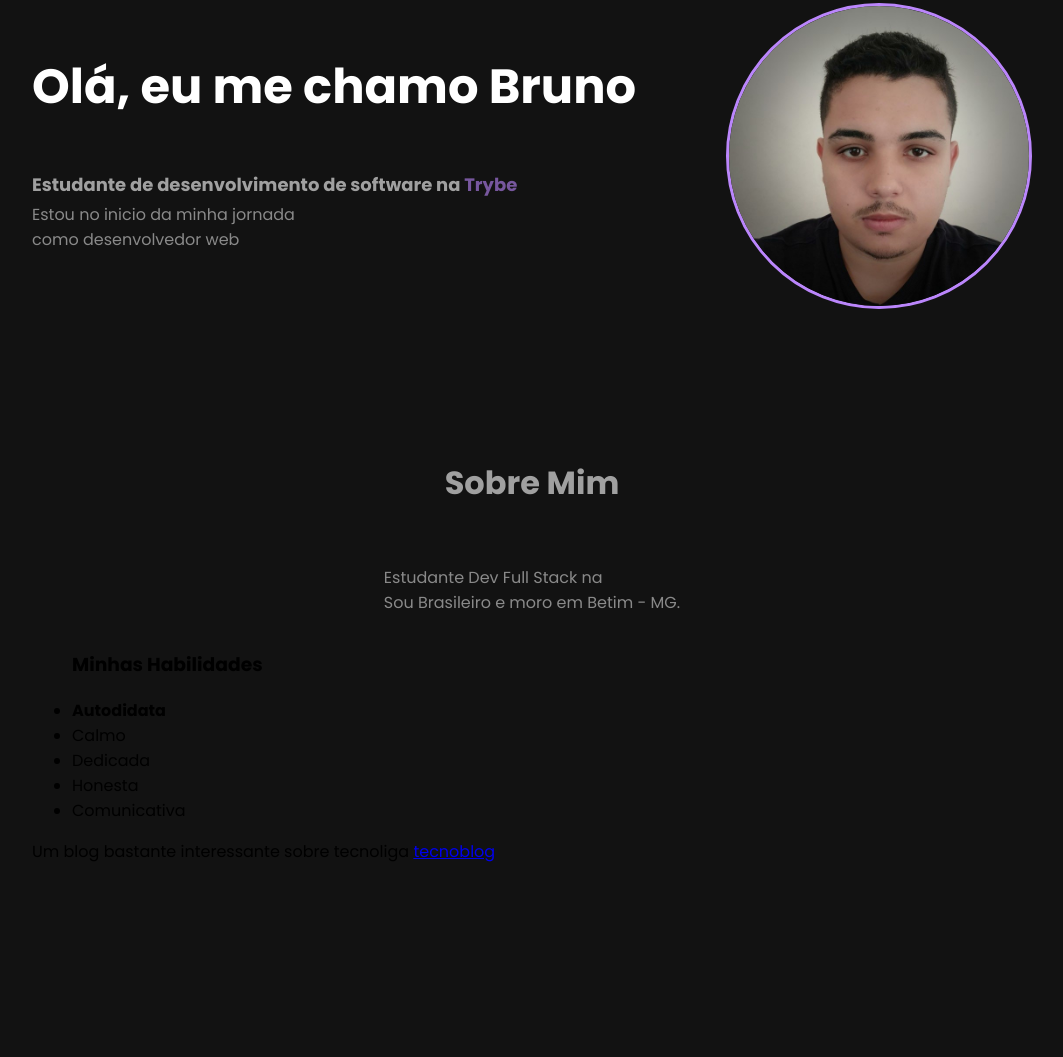
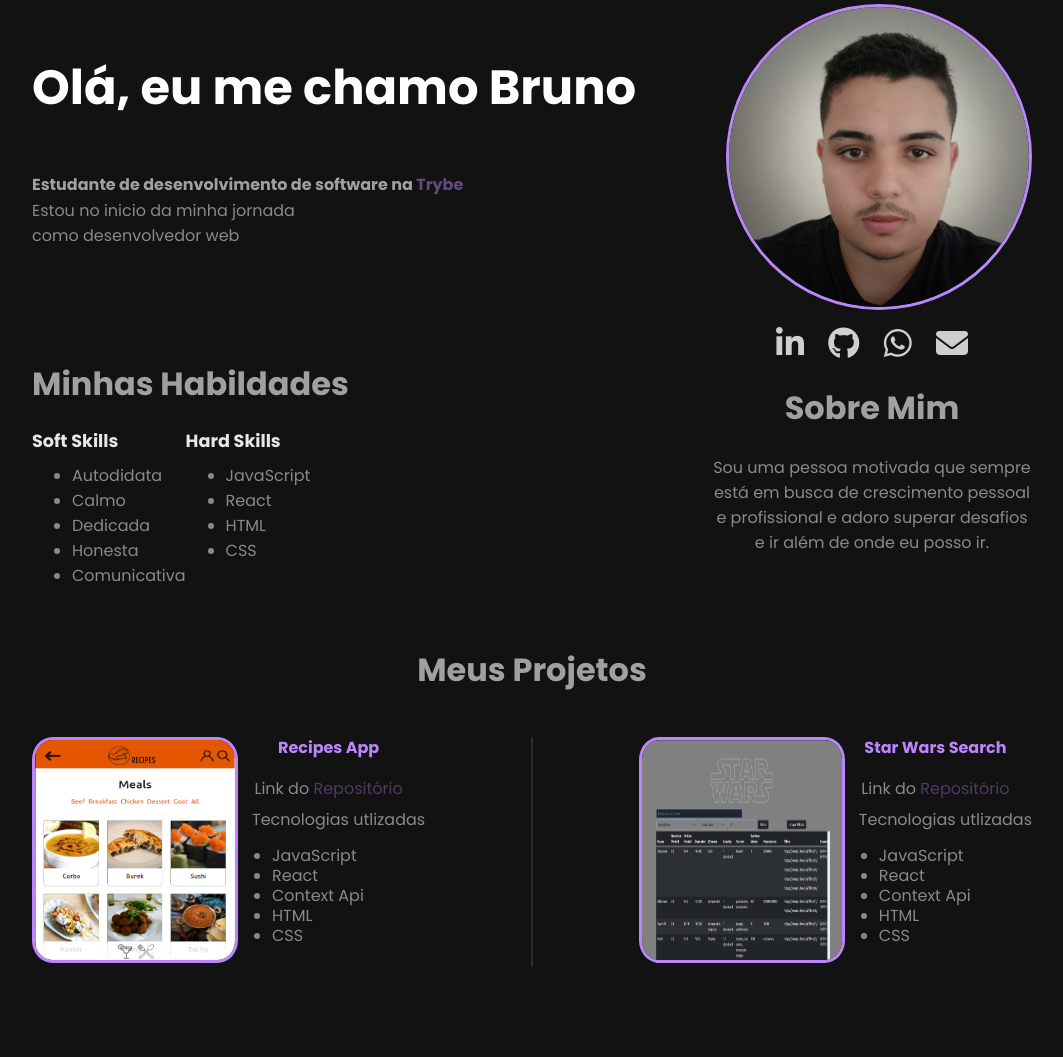
Before and after one commit to brunosbrito/Portf-lio-Web, a plain HTML site: page index.html in a window 1280 px wide. Shown: the part 154-1211 px from the top of the page, without its empty margins (108-1171 px from the left). Before the commit the page ends 1034 px from the top, so only its background shows below. Drawn offline with Linux system fonts and the light colour scheme.

Commit message:
Realizado estilização do portifolio

```diff
--- a/index.html
+++ b/index.html
@@ -1,5 +1,6 @@
 <!DOCTYPE html>
 <html lang="pt-br">
+
 <head>
     <meta charset="UTF-8">
     <meta http-equiv="X-UA-Compatible" content="IE=edge">
@@ -7,50 +8,55 @@
 
     <!--Style CSS-->
     <link rel="stylesheet" href="style.css">
+    <script src="https://kit.fontawesome.com/4bf1d57275.js" crossorigin="anonymous"></script>
 
     <!--Fonts-->
     <link rel="preconnect" href="https://fonts.googleapis.com">
     <link rel="preconnect" href="https://fonts.gstatic.com" crossorigin>
-    <link href="https://fonts.googleapis.com/css2?family=Poppins:ital,wght@0,100;0,200;0,300;0,400;0,500;0,600;0,700;0,800;0,900;1,100;1,200;1,300;1,400;1,500;1,600;1,700;1,800;1,900&display=swap" rel="stylesheet">
+    <link
+        href="https://fonts.googleapis.com/css2?family=Poppins:ital,wght@0,100;0,200;0,300;0,400;0,500;0,600;0,700;0,800;0,900;1,100;1,200;1,300;1,400;1,500;1,600;1,700;1,800;1,900&display=swap"
+        rel="stylesheet">
 
     <title>Portfólio Bruno Brito</title>
 </head>
+
 <body>
     <header>
-        <div class="title">
+        <div class="nav">
+            <div>
                 <p>Bruno Brito</p>
             </div>
             <div>
-            <ul class="home">
-                <li><a href="#home">Início</a></li>
+                <ul class="nav-list">
+                    <li><a href="">Início</a></li>
                     <li><a href="#about">Sobre</a></li>
-                <li> <a href="#habilidades">Habilidades</a></li>
-                <li><a href="">Projetos</a></li>
-                <li><a href="">Me contate</a></li>
+                    <li> <a href="#skilss">Habilidades</a></li>
+                    <li><a href="#projects">Projetos</a></li>
                 </ul>
             </div>
+        </div>
+
     </header>
     <div class="section-1">
         <div class="presentation">
             <h3>Olá, eu me chamo Bruno</h3>
-            <h4>Estudante de desenvolvimento de software na <a href="https://www.betrybe.com/" target="_blank">Trybe</a></h4>
+            <h4>Estudante de desenvolvimento de software na <a href="https://www.betrybe.com/" target="_blank">Trybe</a>
+            </h4>
             <p>Estou no inicio da minha jornada <br> como desenvolvedor web</p>
         </div>
         <div>
-            <img src="./img/Brunobrito.jpeg" alt="Foto do Bruno Brito">
+            <img class='profile-img' src="./img/Brunobrito.jpeg" alt="Foto do Bruno Brito">
         </div>
     </div>
 
-    <div id="about" class="section-2">
-        <h4>Sobre Mim</h4>
-        <p>Estudante Dev Full Stack na<br>
-        Sou Brasileiro e moro em Betim - MG.
-        </p>
-    </div>
+    <div class="section-2">
         <div>
-        <ul id="habilidades">
-            <h3>Minhas Habilidades</h3>
-            <li><strong>Autodidata</strong></li>
+            <h4 class='h4'>Minhas Habildades</h4>
+            <div id="skills">
+                <div>
+                    <h5>Soft Skills</h5>
+                    <ul>
+                        <li>Autodidata</li>
                         <li>Calmo</li>
                         <li>Dedicada</li>
                         <li>Honesta</li>
@@ -58,8 +64,71 @@
                     </ul>
                 </div>
                 <div>
-        <p>Um blog bastante interessante sobre tecnoliga <a href="https://tecnoblog.net/" target="_blank">tecnoblog</a></p>
+                    <h5>Hard Skills</h5>
+                    <ul>
+                        <li>JavaScript</li>
+                        <li>React</li>
+                        <li>HTML</li>
+                        <li>CSS</li>
+                    </ul>
+                </div>
+            </div>
+        </div>
+        <div id="about">
+            <div>
+                <a href="https://www.linkedin.com/in/brunos-brito/" target="_blank"><i class="fa fa-2x fa-linkedin"
+                        aria-hidden="true"></i></a>
+                <a href="https://github.com/brunosbrito" target="_blank"><i class=" fa fa-2x fa-github"></i></a>
+                <a href="https://api.whatsapp.com/send?phone=5531975669937" target="_blank"><i
+                        class=" fa fa-2x fa-whatsapp"></i></a>
+                <a href="mailto:brunobrito728@gmail.com" target="_blank"><i class=" fa fa-2x fa-envelope"></i></a>
+            </div>
+            <h4 class="about-h4">Sobre Mim</h4>
+            <P>Sou uma pessoa motivada que sempre está em busca de crescimento pessoal e profissional e adoro superar
+                desafios e ir além de onde eu posso ir.</P>
+        </div>
+    </div>
+    <div class='section-3'>
+        <h4>Meus Projetos</h4>
+        <div id="projects">
+            <div class="content">
+                <div class="div-img"><img class="project-img" src="./img/recipes-app.png" alt=""></div>
+                <div class="project-content">
+                    <h5>Recipes App</h5>
+                    <p>Link do <a href="https://github.com/brunosbrito/recipes-app" target="_blank">Repositório</a>
+                    <p class="tec">Tecnologias utlizadas</p>
+                    <ul>
+                        <li>JavaScript</li>
+                        <li>React</li>
+                        <li>Context Api</li>
+                        <li>HTML</li>
+                        <li>CSS</li>
+                    </ul>
+                    </p>
+                </div>
+            </div>
+            <div class="line"></div>
+            <div class="content">
+                <div class="div-img"><img class="project-img" src="./img/starwars-search.png" alt=""></div>
+                <div class="project-content">
+                    <h5>Star Wars Search</h5>
+                    <p>Link do <a href="https://github.com/brunosbrito/starwars-planets-search"
+                            target="_blank">Repositório</a>
+                    <p class="tec">Tecnologias utlizadas</p>
+                    <ul>
+                        <li>JavaScript</li>
+                        <li>React</li>
+                        <li>Context Api</li>
+                        <li>HTML</li>
+                        <li>CSS</li>
+                    </ul>
+                    </p>
+                </div>
+            </div>
+        </div>
     </div>
 
+
 </body>
+
 </html>
--- a/style.css
+++ b/style.css
@@ -1,6 +1,6 @@
 /* Cabeçalho da página*/
-body{
-    background-color:#121212;
+body {
+    background-color: #121212;
     font-family: "Poppins", sans-serif;
     font-size: 16px;
     margin: 0 auto;
@@ -8,33 +8,46 @@ body{
     max-width: 1000px;
 
 }
+
 header {
+    /* position: fixed; */
+    border-bottom: 1px solid #bb86fc;
+    background-color: #121212;
+    position: sticky;
+    top: 0;
+}
+
+.nav {
     color: aliceblue;
     display: flex;
     flex-direction: row;
     justify-content: space-between;
+
 }
 
-.title {
-    font-size: 1,8em;
+.nav-list {
+    font-size: 1, 8em;
 }
 
-.home {
+.nav-list {
     display: flex;
     flex-direction: row;
 }
 
-.home li  {
+.nav-list li {
     display: flex;
     padding-left: 10px;
     list-style: none;
 
 }
 
-.home a {
+.nav a {
     text-decoration: none;
     color: white;
+}
 
+.nav a:hover {
+    color: #bb86fc;
 }
 
 /* One Section */
@@ -46,7 +59,12 @@ header {
 
 .presentation a {
     text-decoration: none;
-    color: 	#bb86fc;
+    color: #bb86fc;
+    opacity: 0.8;
+}
+
+.presentation a:hover {
+    opacity: 1;
 }
 
 .section-1 {
@@ -55,7 +73,7 @@ header {
     justify-content: space-between;
 }
 
-img {
+.profile-img {
     width: 300px;
     border-radius: 100%;
     border: 3px solid #bb86fc;
@@ -63,7 +81,7 @@ img {
 
 h4 {
     color: #ffffff;
-    font-size: 18px;
+    font-size: 1, 5em;
     opacity: 60%;
 }
 
@@ -74,22 +92,153 @@ h4 {
 }
 
 
-/* Section-2 */
+/* abo.about */
 
-.section-2 {
+.about-h4 {
+    margin-top: 15px
+}
+
+#about {
     display: flex;
     flex-direction: column;
     align-items: center;
-    margin-top: 100px;
 }
 
-.section-2 h4 {
+#about h4 {
     color: #ffffff;
     font-size: 2em;
 }
 
-.section-2 p {
+#about p {
+    text-align: center;
+    margin-top: -20px;
+    color: #ffffff;
+    opacity: 50%;
+    width: 320px;
+
+}
+
+.section-2 {
+    display: flex;
+    flex-direction: row;
+    justify-content: space-between;
+}
+
+.h4 {
+    color: #ffffff !important;
+    font-size: 2em;
+    margin-bottom: 10px;
+
+}
+
+#skills {
+    display: flex;
+}
+
+#skills h5 {
+    color: #ffffff;
+    font-size: 1.1em;
+    /* text-align: center; */
+    opacity: 90%;
+    margin-top: 10px;
+}
+
+#skills ul {
+    text-decoration: none;
+    margin-top: -20px;
+
+}
+
+#skills li {
     color: #ffffff;
     opacity: 50%;
 
 }
+
+.section-3 h4 {
+    color: #ffffff;
+    font-size: 2em;
+    text-align: center;
+}
+
+#projects {
+    display: flex;
+    flex-direction: row;
+    justify-content: space-between;
+}
+
+.div-img {
+    width: 200px;
+    height: 220px;
+}
+
+.project-img {
+    width: 100%;
+    height: 100%;
+    border-radius: 10%;
+    border: 3px solid #bb86fc;
+}
+
+/* .project-img:hover {
+    width: 400px;
+} */
+
+.content {
+    /* border: 1px solid red; */
+    display: flex;
+    align-items: center;
+    margin-bottom: 100px;
+}
+
+.content h5 {
+    color: #bb86fc;
+    text-align: center;
+    font-size: 1em;
+    margin-top: -5px;
+}
+
+.content p {
+    margin-top: -10px;
+    color: #ffffff;
+    opacity: 50%;
+    font-size: 1em;
+    text-align: center;
+}
+
+.content a {
+    text-decoration: none;
+    color: #bb86fc;
+    opacity: 0.7;
+
+}
+
+.content a:hover {
+    opacity: 1;
+}
+
+.tec {
+    margin-left: 20px;
+}
+
+.content li {
+    margin-top: -5px;
+    color: #ffffff;
+    opacity: 50%;
+}
+
+.line {
+    height: 230px;
+    width: 2px;
+    background-color: white;
+    opacity: 10%;
+}
+
+i {
+    color: white;
+    padding: 10px;
+    opacity: 0.8;
+}
+
+i:hover {
+    color: #bb86fc;
+}
```
Also changed, not shown: img/recipes-app.png (added), img/starwars-search.png (added). Lines whose indentation alone changed are shown as unchanged.
